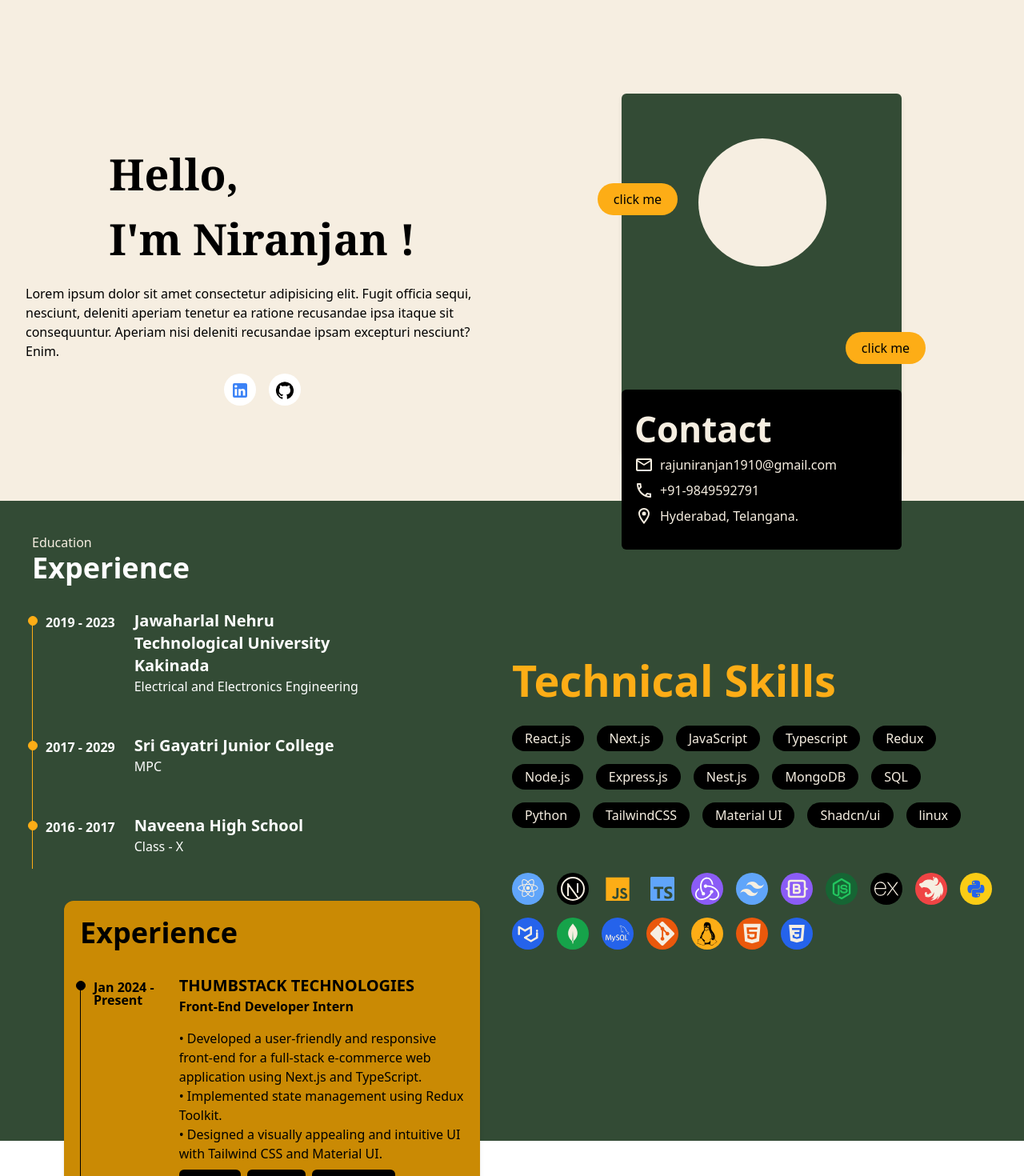
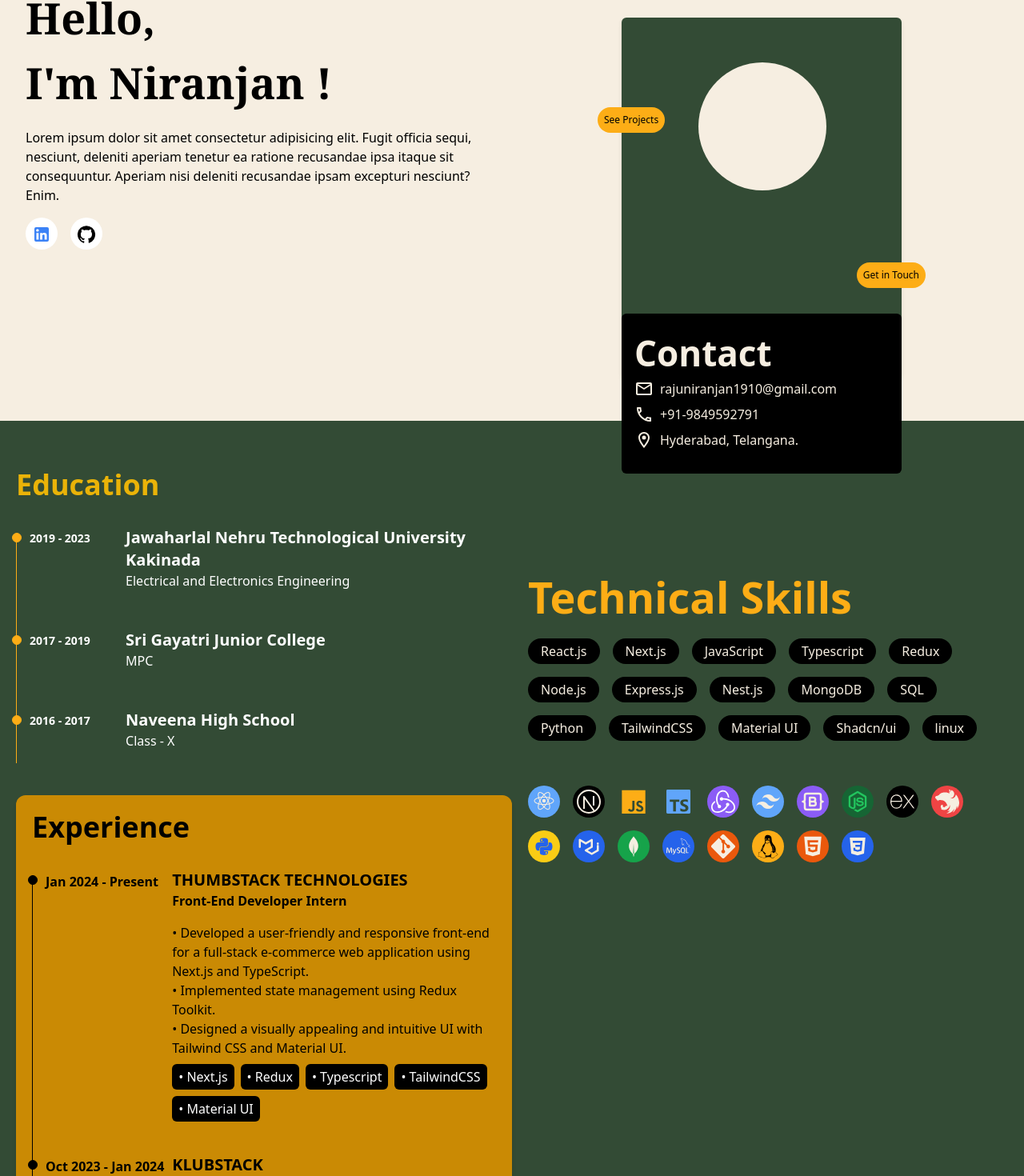
Before and after one commit to RajuNiranjan/raju_portfolio, a Next.js app: page / in a window 1280 px wide. Shown: the part 154-1624 px from the top of the page at 80% size. Built offline with nearby package versions, Linux system fonts and the light colour scheme.

Commit message:
resume component made responsive

```diff
--- a/src/components/AboutMe/AboutMe.jsx
+++ b/src/components/AboutMe/AboutMe.jsx
@@ -8,9 +8,9 @@
 
 const AboutMe = () => {
   return (
-    <div className="md:h-[700px] bg-[#f6eee1] w-full p-4">
+    <div className="md:h-[600px] bg-[#f6eee1] w-full p-4">
       <div className="grid grid-cols-1 md:grid-cols-2">
-        <div className="flex flex-col gap-4 px-4 justify-center items-center h-screen">
+        <div className="flex my-10 h-max flex-col gap-4 px-4  ">
           <div className="text-[34px] md:text-[54px]  font-bold font-serif">
             <h1>Hello,</h1>
             <h1>I&apos;m Niranjan !</h1>
@@ -37,15 +37,15 @@
           </div>
         </div>
         <div className="flex justify-center items-center">
-          <div className="h-[450px] w-[320px] md:w-[350px] bg-[#334b35] rounded-md shadow-md relative">
+          <div className="bottom-10 lg:-bottom-20 h-[450px] w-[320px]  md:w-[350px] bg-[#334b35] rounded-md shadow-md relative">
             <div>
-              <button className="hidden sm:block absolute top-28 bg-[#fdad16] p-2 rounded-full w-[100px] left-[-30px]">
-                click me
+              <button className="hidden sm:block absolute top-28 text-xs font-medium bg-[#fdad16] p-2 rounded-full w-max left-[-30px]">
+                See Projects
               </button>
-              <button className="hidden sm:block absolute bottom-28 bg-[#fdad16] p-2 rounded-full w-[100px] right-[-30px]">
-                click me
+              <button className="hidden sm:block absolute text-xs font-medium bottom-28 bg-[#fdad16] p-2 rounded-full w-max right-[-30px]">
+                Get in Touch
               </button>
-              <div className="absolute h-40 w-40 bg-[#f6eee1] rounded-full top-14 left-16 md:left-24" />
+              <div className="absolute h-40 w-40 bg-[#f6eee1] rounded-full top-14 left-20 lg:left-24" />
               <div className="absolute w-full h-[200px] bg-black bottom-[-120px] p-4 rounded-md">
                 <h1 className="text-[#f6eee1] text-[44px] font-bold ">
                   Contact
--- a/src/components/Resume/Education/Education.jsx
+++ b/src/components/Resume/Education/Education.jsx
@@ -2,21 +2,21 @@
 
 const Education = () => {
   return (
-    <div className=" text-white">
-      <h1 className="text-4xl font-bold">Experience</h1>
+    <div className=" text-white ">
+      <h1 className="text-4xl text-yellow-500 font-bold">Education</h1>
       <div className="my-10">
         <ol className="relative border-s border-[#fdad16]">
-          <li className="mb-10 ms-4 ">
+          <li className="mb-10 ms-4  ">
             <div className="absolute w-3 h-3  rounded-full mt-0 -start-1.5 border border-[#fdad16] bg-[#fdad16] "></div>
             <div className="flex items-start gap-6 ">
-              <time className=" text-md  w-max font-bold  leading-none text-white">
+              <time className="w-[120px]  text-sm md:text-md font-bold  leading-none text-white">
                 2019 - 2023
               </time>
-              <div className="-mt-2 ">
-                <h3 className="text-xl font-semibold w-[300px] ">
+              <div className="-mt-2 w-full">
+                <h3 className="text-sm md:text-xl font-semibold">
                   Jawaharlal Nehru Technological University Kakinada
                 </h3>
-                <p className="mb-4 text-base font-normal">
+                <p className="mb-4  text-base font-normal">
                   Electrical and Electronics Engineering
                 </p>
               </div>
@@ -25,26 +25,28 @@
           <li className="mb-10 ms-4 ">
             <div className="absolute w-3 h-3  rounded-full mt-0 -start-1.5 border border-[#fdad16] bg-[#fdad16] "></div>
             <div className="flex items-start gap-6 ">
-              <time className=" text-md font-bold  leading-none text-white">
-                2017 - 2029
+              <time className="w-[120px]  text-sm md:text-md font-bold  leading-none text-white">
+                2017 - 2019
               </time>
-              <div className="-mt-2 ">
-                <h3 className="text-xl font-semibold ">
+              <div className="-mt-2 w-full">
+                <h3 className="text-sm md:text-xl font-semibold ">
                   Sri Gayatri Junior College
                 </h3>
-                <p className="mb-4 text-base font-normal">MPC</p>
+                <p className="mb-4  text-base font-normal">MPC</p>
               </div>
             </div>
           </li>{" "}
           <li className="mb-10 ms-4 ">
             <div className="absolute w-3 h-3  rounded-full mt-0 -start-1.5 border border-[#fdad16] bg-[#fdad16] "></div>
             <div className="flex items-start gap-6 ">
-              <time className=" text-md font-bold  leading-none text-white">
+              <time className=" w-[120px]  text-sm  md:text-md font-bold  leading-none text-white">
                 2016 - 2017
               </time>
-              <div className="-mt-2 ">
-                <h3 className="text-xl font-semibold ">Naveena High School</h3>
-                <p className="mb-4 text-base font-normal">Class - X</p>
+              <div className="-mt-2 w-full">
+                <h3 className="text-sm md:text-xl font-semibold ">
+                  Naveena High School
+                </h3>
+                <p className="mb-4  text-base font-normal">Class - X</p>
               </div>
             </div>
           </li>
--- a/src/components/Resume/Experience/Experience.jsx
+++ b/src/components/Resume/Experience/Experience.jsx
@@ -47,11 +47,11 @@
           {ExperienceData.map((item, index) => (
             <li key={index} className="mb-10 ms-4 ">
               <div className="absolute w-3 h-3  rounded-full mt-0 -start-1.5 border border-black bg-black "></div>
-              <div className="flex items-start gap-6 ">
-                <time className=" text-md  w-[220px] font-bold  leading-none text-black">
+              <div className="flex flex-col lg:flex-row  items-start  ">
+                <time className=" text-md w-full lg:w-[220px] font-bold  leading-none text-black">
                   {item.time}
                 </time>
-                <div className="-mt-2 ">
+                <div className="lg:-mt-2 w-full  ">
                   <h3 className="text-xl font-semibold">{item.companyName}</h3>
                   <p className="mb-4 text-base font-semibold">{item.role}</p>
                   <div>
--- a/src/components/Resume/Resume.jsx
+++ b/src/components/Resume/Resume.jsx
@@ -1,126 +1,23 @@
-import Boot from "@/assets/skillIcons/Boot";
-import Css from "@/assets/skillIcons/CSS";
-import DB from "@/assets/skillIcons/Db";
-import EX from "@/assets/skillIcons/EX";
-import Git from "@/assets/skillIcons/Git";
-import HTML from "@/assets/skillIcons/HTML";
-import JS from "@/assets/skillIcons/JS";
-import Linux from "@/assets/skillIcons/Linux";
-import Mui from "@/assets/skillIcons/MaterialUi";
-import Nest from "@/assets/skillIcons/Nest";
-import Next from "@/assets/skillIcons/Next";
-import Node from "@/assets/skillIcons/Node";
-import Py from "@/assets/skillIcons/Python";
-import Reactjs from "@/assets/skillIcons/React";
-import Redux from "@/assets/skillIcons/Redux";
-import Sql from "@/assets/skillIcons/SQL";
-import Ts from "@/assets/skillIcons/TS";
-import Tailwind from "@/assets/skillIcons/Tailwind";
 import React from "react";
 import Education from "./Education/Education";
 import Experience from "./Experience/Experience";
-
-const skillsData = [
-  "React.js",
-  "Next.js",
-  "JavaScript",
-  "Typescript",
-  "Redux",
-  "Node.js",
-  "Express.js",
-  "Nest.js",
-  "MongoDB",
-  "SQL",
-  "Python",
-  "TailwindCSS",
-  "Material UI",
-  "Shadcn/ui",
-  "linux",
-];
-
-const icons = [];
+import TechnicalSkills from "./TechnicalSkill/TechnicalSkills";
 
 const Resume = () => {
   return (
-    <div className="h-screen w-full p-10 bg-[#334b35]">
+    <div className="h-full w-full p-5 bg-[#334b35]">
       <div className="grid grid-cols-1 md:grid-cols-2 font-medium text-[#f6eee1]">
         <div>
-          <h1>Education</h1>
-          <div>
+          <div className="my-24 lg:my-10">
             <Education />
           </div>
-          <div className="m-10 ">
+          <div className="">
             <Experience />
           </div>
         </div>
-        <div className="mt-36 flex flex-col items-start gap-4 ">
-          <h1 className="text-[54px] text-[#fdad16] font-bold">
-            Technical Skills
-          </h1>
-          <div className="flex flex-wrap gap-4">
-            {skillsData.map((item, index) => (
-              <h1
-                key={index}
-                className="bg-black px-4 py-1 rounded-full  w-max">
-                {item}
-              </h1>
-            ))}
-          </div>
-          <div className="flex flex-wrap gap-4 my-10">
-            <div className="bg-blue-400 w-10 text-3xl h-10 flex justify-center items-center rounded-full">
-              <Reactjs />
-            </div>
-            <div className="bg-black w-10 text-3xl h-10 flex justify-center items-center rounded-full">
-              <Next />
-            </div>
-            <div className=" w-10 text-3xl h-10 flex justify-center items-center rounded-full">
-              <JS className="text-[#fdad16]" />
-            </div>
-            <div className="w-10 text-3xl h-10 flex justify-center items-center rounded-full">
-              <Ts className="text-blue-400 " />
-            </div>
-            <div className="w-10 text-3xl text-white bg-violet-500 h-10 flex justify-center items-center rounded-full">
-              <Redux />
-            </div>
-            <div className="bg-blue-400 w-10 text-3xl h-10 flex justify-center items-center rounded-full">
-              <Tailwind />
-            </div>
-            <div className="bg-violet-500 w-10 text-3xl h-10 flex justify-center items-center rounded-full">
-              <Boot />
-            </div>
-            <div className=" w-10 bg-green-800 text-3xl h-10 flex justify-center items-center rounded-full">
-              <Node className="text-green-500" />
-            </div>
-            <div className="bg-black w-10 text-3xl h-10 flex justify-center items-center rounded-full">
-              <EX />
-            </div>
-            <div className="bg-red-500 w-10 text-3xl h-10 flex justify-center items-center rounded-full">
-              <Nest />
-            </div>
-            <div className="bg-yellow-400 text-blue-600 w-10 text-3xl h-10 flex justify-center items-center rounded-full">
-              <Py />
-            </div>
-            <div className="bg-blue-600 w-10 text-3xl h-10 flex justify-center items-center rounded-full">
-              <Mui />
-            </div>
-            <div className="bg-green-600 w-10 text-3xl h-10 flex justify-center items-center rounded-full">
-              <DB />
-            </div>
-            <div className="bg-blue-600  w-10 text-3xl h-10 flex justify-center items-center rounded-full">
-              <Sql />
-            </div>
-            <div className="bg-orange-600 w-10 text-3xl h-10 flex justify-center items-center rounded-full">
-              <Git />
-            </div>
-            <div className="bg-[#fdad16] text-black w-10 text-3xl h-10 flex justify-center items-center rounded-full">
-              <Linux />
-            </div>
-            <div className="bg-orange-600 w-10 text-3xl h-10 flex justify-center items-center rounded-full">
-              <HTML />
-            </div>
-            <div className="bg-blue-600 w-10 text-3xl h-10 flex justify-center items-center rounded-full">
-              <Css />
-            </div>
+        <div className="mt-36">
+          <div>
+            <TechnicalSkills />
           </div>
         </div>
       </div>
--- /dev/null
+++ b/src/components/Resume/TechnicalSkill/TechnicalSkills.jsx
@@ -0,0 +1,112 @@
+import React from "react";
+import Boot from "@/assets/skillIcons/Boot";
+import Css from "@/assets/skillIcons/CSS";
+import DB from "@/assets/skillIcons/Db";
+import EX from "@/assets/skillIcons/EX";
+import Git from "@/assets/skillIcons/Git";
+import HTML from "@/assets/skillIcons/HTML";
+import JS from "@/assets/skillIcons/JS";
+import Linux from "@/assets/skillIcons/Linux";
+import Mui from "@/assets/skillIcons/MaterialUi";
+import Nest from "@/assets/skillIcons/Nest";
+import Next from "@/assets/skillIcons/Next";
+import Node from "@/assets/skillIcons/Node";
+import Py from "@/assets/skillIcons/Python";
+import Reactjs from "@/assets/skillIcons/React";
+import Redux from "@/assets/skillIcons/Redux";
+import Sql from "@/assets/skillIcons/SQL";
+import Ts from "@/assets/skillIcons/TS";
+import Tailwind from "@/assets/skillIcons/Tailwind";
+
+const skillsData = [
+  "React.js",
+  "Next.js",
+  "JavaScript",
+  "Typescript",
+  "Redux",
+  "Node.js",
+  "Express.js",
+  "Nest.js",
+  "MongoDB",
+  "SQL",
+  "Python",
+  "TailwindCSS",
+  "Material UI",
+  "Shadcn/ui",
+  "linux",
+];
+
+const TechnicalSkills = () => {
+  return (
+    <div className="flex flex-col items-start gap-4 p-5">
+      <h1 className="text-4xl lg:text-[54px] text-[#fdad16] font-bold my-4">
+        Technical Skills
+      </h1>
+      <div className="flex flex-wrap  gap-4">
+        {skillsData.map((item, index) => (
+          <h1 key={index} className="bg-black px-4 py-1 rounded-full  w-max">
+            {item}
+          </h1>
+        ))}
+      </div>
+      <div className="flex flex-wrap  gap-4 my-10">
+        <div className="bg-blue-400 w-10 text-3xl h-10 flex justify-center items-center rounded-full">
+          <Reactjs />
+        </div>
+        <div className="bg-black w-10 text-3xl h-10 flex justify-center items-center rounded-full">
+          <Next />
+        </div>
+        <div className=" w-10 text-3xl h-10 flex justify-center items-center rounded-full">
+          <JS className="text-[#fdad16]" />
+        </div>
+        <div className="w-10 text-3xl h-10 flex justify-center items-center rounded-full">
+          <Ts className="text-blue-400 " />
+        </div>
+        <div className="w-10 text-3xl text-white bg-violet-500 h-10 flex justify-center items-center rounded-full">
+          <Redux />
+        </div>
+        <div className="bg-blue-400 w-10 text-3xl h-10 flex justify-center items-center rounded-full">
+          <Tailwind />
+        </div>
+        <div className="bg-violet-500 w-10 text-3xl h-10 flex justify-center items-center rounded-full">
+          <Boot />
+        </div>
+        <div className=" w-10 bg-green-800 text-3xl h-10 flex justify-center items-center rounded-full">
+          <Node className="text-green-500" />
+        </div>
+        <div className="bg-black w-10 text-3xl h-10 flex justify-center items-center rounded-full">
+          <EX />
+        </div>
+        <div className="bg-red-500 w-10 text-3xl h-10 flex justify-center items-center rounded-full">
+          <Nest />
+        </div>
+        <div className="bg-yellow-400 text-blue-600 w-10 text-3xl h-10 flex justify-center items-center rounded-full">
+          <Py />
+        </div>
+        <div className="bg-blue-600 w-10 text-3xl h-10 flex justify-center items-center rounded-full">
+          <Mui />
+        </div>
+        <div className="bg-green-600 w-10 text-3xl h-10 flex justify-center items-center rounded-full">
+          <DB />
+        </div>
+        <div className="bg-blue-600  w-10 text-3xl h-10 flex justify-center items-center rounded-full">
+          <Sql />
+        </div>
+        <div className="bg-orange-600 w-10 text-3xl h-10 flex justify-center items-center rounded-full">
+          <Git />
+        </div>
+        <div className="bg-[#fdad16] text-black w-10 text-3xl h-10 flex justify-center items-center rounded-full">
+          <Linux />
+        </div>
+        <div className="bg-orange-600 w-10 text-3xl h-10 flex justify-center items-center rounded-full">
+          <HTML />
+        </div>
+        <div className="bg-blue-600 w-10 text-3xl h-10 flex justify-center items-center rounded-full">
+          <Css />
+        </div>
+      </div>
+    </div>
+  );
+};
+
+export default TechnicalSkills;
```
